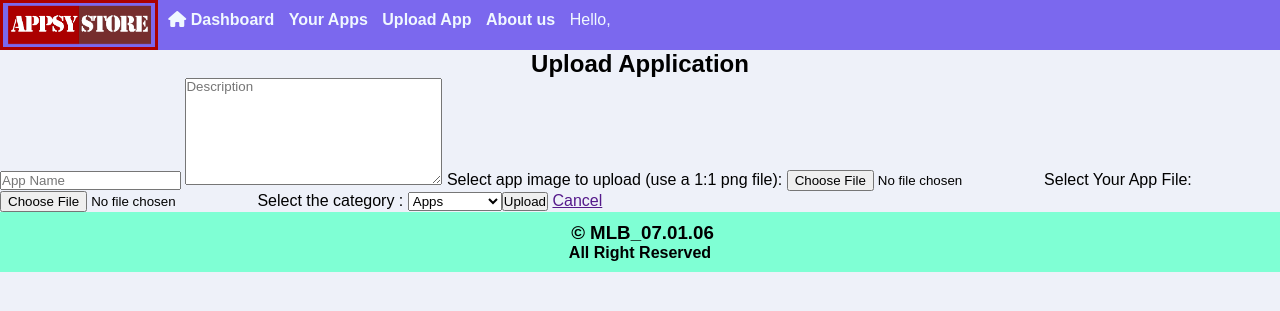
After one commit to IT21158186/Final_Project_IWT_-App_Store-, a PHP site: page /uploadapp.php in a window 1280 px wide. The commit adds this page. Shown: the top 311 px of the page. Run offline with PHP 8.4, Linux system fonts and the light colour scheme; data comes from the database, SQL or seed files in the repository; some libraries are stand-ins or nearby versions.

Commit message:
upload app and few updates

```diff
--- a/appstore/download.php
+++ b/appstore/download.php
@@ -70,7 +70,7 @@ $row = mysqli_fetch_assoc($result);
         </table>
 
         <footer>
-            <h3>&copy Nimsara mahagedara</h3>
+            <h3>&copy MLB_07.01.06</h3>
             <h4>All Right Reserved</h4>
         </footer>
 
--- /dev/null
+++ b/appstore/uploadapp.php
@@ -0,0 +1,149 @@
+<?php
+session_start();
+include "config.php";
+?>
+<!DOCTYPE html>
+<html>
+    <head>
+        <title>Upload App | AppsyStore</title>
+        <link rel="stylesheet" href="styles/style.css">
+        <link rel="stylesheet" href="styles/uploadform.css">
+        <script src="https://kit.fontawesome.com/24b485c31a.js" crossorigin="anonymous"></script>
+    </head>
+    <body>
+        <div class="navcontainer">
+            <img src="images/logo.png" alt="logo" width="auto" height="50px">
+            <nav>
+                <ul>
+                    <li><a href="dashboard.php"><i class="fa-solid fa-house"></i> Dashboard</a></li>
+                    <li><a href="">Your Apps</a></li>
+                    <li><a href="uploadapp.php">Upload App</a></li>
+                    <li><a href="">About us</a></li>
+                    <li>
+                        <p>Hello,<?php
+                            if(isset($_SESSION['first_name']))
+                                echo $_SESSION['first_name']; ?>
+                        </p>
+                    </li>
+                    <div class="login">
+                    <?php
+                        if(isset($_SESSION['first_name'])){
+                            echo '<a href="logout.php" id="logout">Log out</a>';
+                        }
+                    ?>
+                    </div>
+                </ul>
+
+            </nav>
+
+        </div>
+           <div class="formcontainer">
+
+                        <form action="uploadapp.php" method="POST" enctype="multipart/form-data" class="form">
+                            <center><h2>Upload Application</h2></center>
+                        <?php if(isset($_GET['error2'])){?>
+                            <p class='error2'> <?php echo $_GET['error2'];?></p>
+                        <?php } ?>
+                            <input type="text" placeholder="App Name" class="field" name="app_name" required>
+
+                            <input type="hidden" name="developer_id">
+
+                            <textarea name="description" cols="30" rows="7" class="field" placeholder="Description"></textarea>
+
+                           Select app image to upload (use a 1:1 png file):<?php if(isset($_GET['imgerror'])){?>
+                            <p class='error'> <?php echo $_GET['imgerror'];?></p>
+                            <?php } ?>
+                            <input type="file" name="app_image" class="field">
+
+                            Select Your App File:<?php if(isset($_GET['error'])){?>
+                                                    <p class="error"> <?php echo $_GET['error'];?></p>
+                                                <?php } ?>
+                            <input type="file" name="app" class="field">
+
+                            Select the category :
+                            <?php
+                                $sqlcat = 'SELECT * FROM catergory';
+                                $result = mysqli_query($conn,$sqlcat);
+                                echo '<select class="select" name="cat_id">';
+                                while($row = mysqli_fetch_array($result)){?>
+                                        <option value=<?php echo $row['cat_id']?>;><?php echo $row['cat_name'] ?></option>
+
+                             <?php } ?>
+
+
+                            <!--<input type="password" name="password" class="field" placeholder="Password">-->
+
+
+                            <input type="submit" value="Upload" class="btn">
+                            <a href="" >Cancel</a><br>
+                        </form>
+           </div>
+
+
+        <footer>
+            <h3>&copy MLB_07.01.06</h3>
+            <h4>All Right Reserved</h4>
+        </footer>
+
+    </body>
+</html>
+
+<?php
+if($_SERVER['REQUEST_METHOD']=='POST'){
+    $app_dir = "uploads/";
+    $image_dir = "images/";
+    $target_file = $app_dir . basename($_FILES["app"]["name"]);
+    $target_file2= $image_dir . basename($_FILES["app_image"]["name"]);
+    $uploadimg =1;
+    $uploadfile = 1;
+    $FileType = strtolower(pathinfo($target_file,PATHINFO_EXTENSION));
+    $imageType = strtolower(pathinfo($target_file2,PATHINFO_EXTENSION));
+    $error = '';
+    // Check file size
+    if ($_FILES["app"]["size"] > 1000000) {
+        $error = "Sorry, your file is too large.";
+        $uploadfile = 0;
+    }else if (file_exists($target_file)) {// Check if file already exists
+        $error = "Sorry, your file is already exists.";
+        $uploadfile= 0;
+    }
+    if ($_FILES["app_image"]["size"] > 500000) {
+        $imgerror = "Sorry, your image is too large.";
+        $uploadimg = 0;
+    }else if (file_exists($target_file2)) {// Check if file already exists
+        $imgerror = "Sorry, your file is already exists.";
+        $uploadimg = 0;
+    }
+
+
+    // Check if $uploadfile is set to 0 by an error
+    if ($uploadfile == 0 || $uploadimg == 0) {
+        $error = $error . " file is not uploaded!";
+        $imgerror = $imgerror. " file is not uploaded!";
+        header("Location: uploadapp.php?error= $error&imgerror= $imgerror ");
+        exit();
+
+    // if everything is ok, try to upload file
+    } else {
+        if (move_uploaded_file($_FILES["app"]["tmp_name"], $target_file) && move_uploaded_file($_FILES["app_image"]["tmp_name"], $target_file2)) {
+        $message= "The file ". htmlspecialchars( basename( $_FILES["app"]["name"])). " has been uploaded.";
+        $appname = $_POST['app_name'];
+        $desc = $_POST['description'];
+       /* $dev_id = $_POST['developer_id'];*/
+       $dev_id = 1;
+        $cat = $_POST['cat_id'];
+        $filename = htmlspecialchars( basename( $_FILES["app"]["name"]));
+        $imgname = htmlspecialchars( basename( $_FILES["app_image"]["name"]));
+        $sql = "INSERT INTO apps(app_name,description,developer_id,cat_id,file_path,app_image) VALUES('$appname','$desc','$dev_id','$cat','$filename','$imgname')";
+        mysqli_query($conn,$sql);
+        header("Location: uploadapp.php?error2=$message");
+            exit();
+
+        } else {
+            header("Location: uploadapp.php?error= Sorry, there was an error uploading your file.");
+    }
+  }
+
+}
+
+?>
```
Also changed, not shown: appstore/dashboard.php (added, +49 -0 lines).
